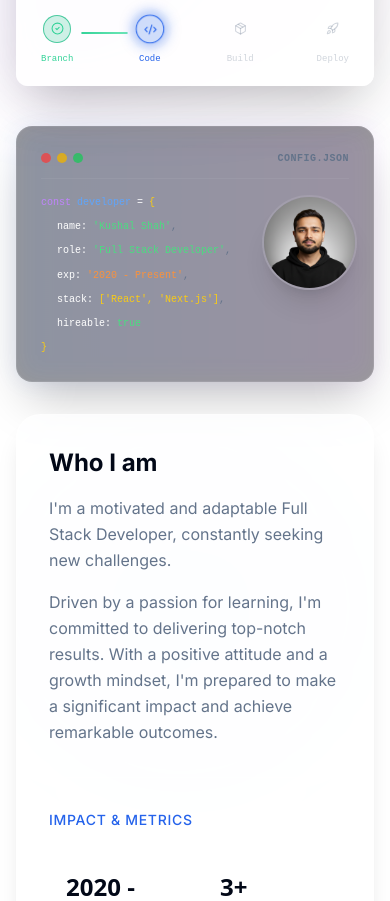
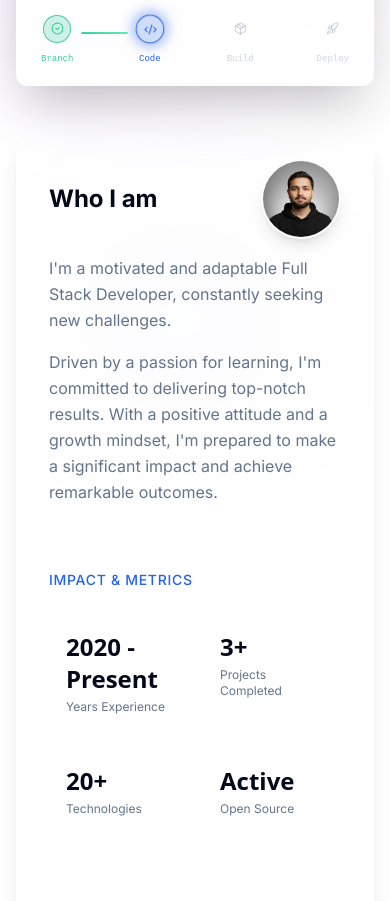
Before and after one commit to kushalshah0/kushalshah0.github.io, a React (Vite) app: page / in a window 390 px wide. Shown: the part 780-1681 px from the top of the page. Built offline with nearby package versions, Linux system fonts and the light colour scheme.

Commit message:
Add mobile profile picture to Who I am card

```diff
--- a/src/components/sections/About.jsx
+++ b/src/components/sections/About.jsx
@@ -37,46 +37,6 @@ const About = () => {
       <motion.div ref={ref} initial="hidden" animate={isInView ? 'visible' : 'hidden'} variants={container}>
 
 
-        {/* Mobile DevCard - Only visible on mobile */}
-        <motion.div variants={item} className="lg:hidden max-w-sm mx-auto mb-8">
-          <div className="relative bg-black/40 border border-white/10 rounded-2xl p-6 font-mono text-[11px] md:text-sm shadow-2xl backdrop-blur-md">
-            {/* Card Glow */}
-            <div className="absolute -inset-px bg-gradient-to-r from-primary/20 to-purple-500/20 rounded-2xl -z-10 blur-md opacity-50" />
-
-            <div className="flex items-center gap-2 mb-4 border-b border-white/5 pb-3">
-              <div className="flex gap-1.5">
-                <div className="w-2.5 h-2.5 rounded-full bg-red-500/80" />
-                <div className="w-2.5 h-2.5 rounded-full bg-yellow-500/80" />
-                <div className="w-2.5 h-2.5 rounded-full bg-green-500/80" />
-              </div>
-              <div className="ml-auto text-muted-foreground text-[10px] uppercase tracking-wider font-semibold">config.json</div>
-            </div>
-
-            <div className="relative">
-              <div className="space-y-2 text-muted-foreground leading-relaxed font-medium text-[10px] md:text-[11px]">
-                <div><span className="text-purple-400">const</span> <span className="text-blue-400">developer</span> <span className="text-white">=</span> <span className="text-yellow-400">{'{'}</span></div>
-                <div className="pl-4"><span className="text-white">name:</span> <span className="text-green-400">'{personalInfo.name}'</span>,</div>
-                <div className="pl-4"><span className="text-white">role:</span> <span className="text-green-400">'{personalInfo.role}'</span>,</div>
-                <div className="pl-4"><span className="text-white">exp:</span> <span className="text-orange-400">'2020 - Present'</span>,</div>
-                <div className="pl-4"><span className="text-white">stack:</span> <span className="text-yellow-400">['React', 'Next.js']</span>,</div>
-                <div className="pl-4"><span className="text-white">hireable:</span> <span className="text-green-400">true</span></div>
-                <div className="text-yellow-400">{'}'}</div>
-              </div>
-
-              {/* Mobile Image (Inside Card, Absolute Top-Right) */}
-              <div className="absolute top-0 -right-2">
-                <div className="w-[95px] h-[95px] rounded-full overflow-hidden border-2 border-white/10 shadow-xl relative">
-                  <img
-                    src={profileImg}
-                    alt={personalInfo.name}
-                    loading="lazy"
-                    className="w-full h-full object-cover"
-                  />
-                </div>
-              </div>
-            </div>
-          </div>
-        </motion.div>
 
         {/* Desktop Layout - Unified Glass Card */}
         <motion.div variants={item} className="glass-card p-8 md:p-10 rounded-3xl border border-white/5 relative overflow-hidden max-w-5xl mx-auto">
@@ -99,7 +59,12 @@ const About = () => {
 
             {/* Bio Text - Right Side */}
             <div>
-              <h3 className="text-2xl font-bold text-foreground mb-4">Who I am</h3>
+              <div className="flex items-center gap-4 mb-4">
+                <h3 className="text-2xl font-bold text-foreground">Who I am</h3>
+                <div className="lg:hidden ml-auto w-20 h-20 rounded-full overflow-hidden border-2 border-white/10 shadow-lg flex-shrink-0">
+                  <img src={profileImg} alt={personalInfo.name} loading="lazy" className="w-full h-full object-cover" />
+                </div>
+              </div>
               <div className="space-y-4 text-muted-foreground leading-relaxed text-base md:text-lg">
                 {about.description.map((p, idx) => (
                   <p key={idx}>{p}</p>
```
